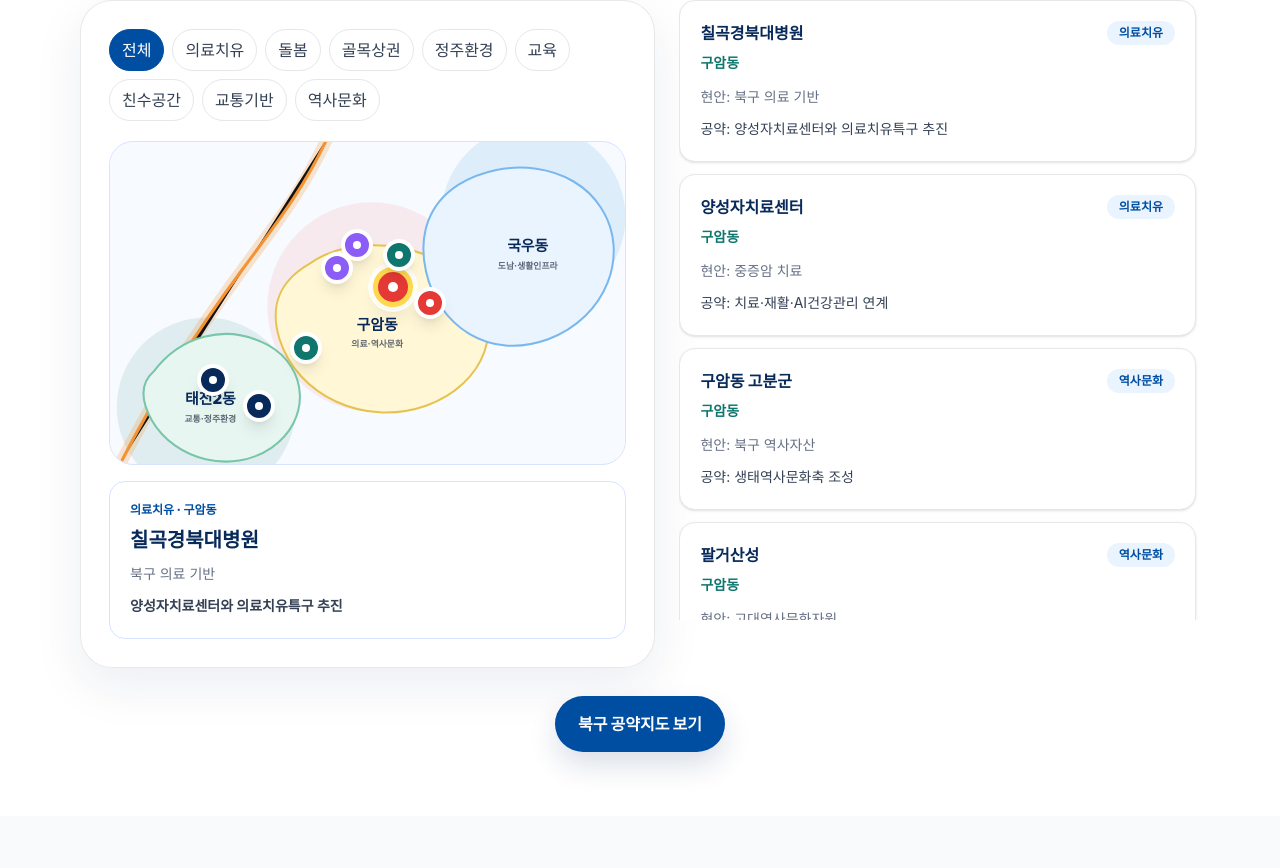
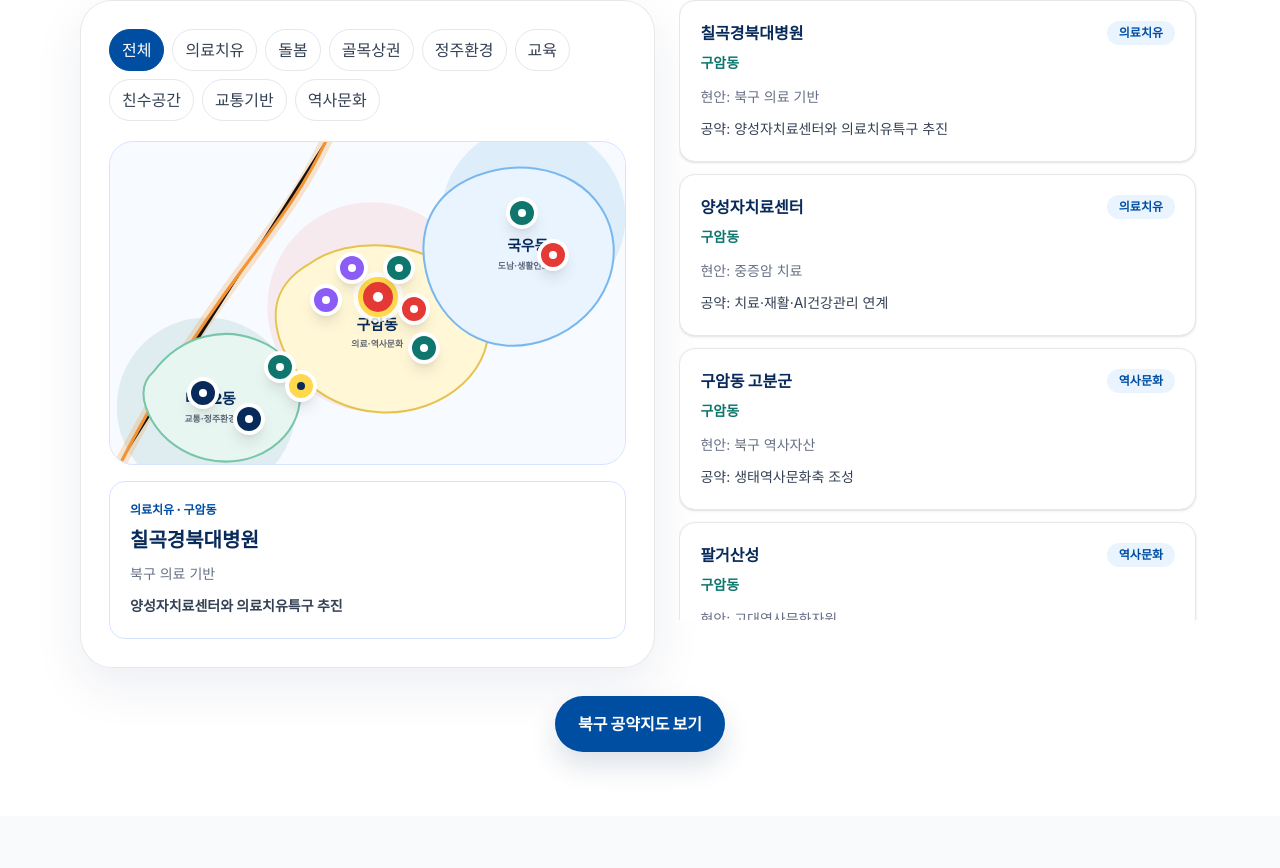
Before and after one commit to Taeri203/kimjiyeon, a Next.js app: page / in a window 1280 px wide. Shown: the part 3072-3940 px from the top of the page. Built offline with nearby package versions, Linux system fonts and the light colour scheme.

Commit message:
Fix pledge map labels and markers
Co-authored-by: Cursor <cursoragent@cursor.com>

```diff
--- a/src/app/globals.css
+++ b/src/app/globals.css
@@ -40,8 +40,8 @@ img { max-width: 100%; }
 .surface-panel { border: 1px solid rgba(229,231,235,.92); background: rgba(255,255,255,.94); box-shadow: 0 18px 50px rgba(8,42,90,.08); }
 .motion-card { transition: transform .22s ease, box-shadow .22s ease, border-color .22s ease; }
 .motion-card:hover { transform: translateY(-4px); box-shadow: 0 22px 44px rgba(8,42,90,.14); border-color: #B9D8FF; }
-.map-marker { transition: transform .18s ease; }
-.map-marker:hover { transform: translate(-50%, -50%) scale(1.12); }
+.map-marker > span { transition: transform .18s ease, box-shadow .18s ease; }
+.map-marker:hover > span { transform: scale(1.12); }
 .hero-copy { animation: hero-copy-enter .62s cubic-bezier(.2,.8,.2,1) both; }
 .hero-visual { animation: hero-visual-enter .72s cubic-bezier(.2,.8,.2,1) .08s both; }
 .hero-orbit { animation: hero-orbit-drift 12s ease-in-out infinite; transform-origin: center; }
@@ -75,7 +75,7 @@ img { max-width: 100%; }
 
 @media (prefers-reduced-motion: reduce) {
   html { scroll-behavior: auto; }
-  .motion-card, .motion-card:hover, .btn-base, .btn-base:hover, .map-marker, .map-marker:hover, .hero-copy, .hero-visual, .hero-orbit, .hero-dash, .hero-dash-alt { opacity: 1; filter: none; transform: none; transition: none; animation: none; }
+  .motion-card, .motion-card:hover, .btn-base, .btn-base:hover, .map-marker > span, .map-marker:hover > span, .hero-copy, .hero-visual, .hero-orbit, .hero-dash, .hero-dash-alt { opacity: 1; filter: none; transform: none; transition: none; animation: none; }
 }
 
 @media (max-width: 768px) {
--- a/src/components/sections/StaticMap.tsx
+++ b/src/components/sections/StaticMap.tsx
@@ -9,10 +9,11 @@ import { cn } from "@/lib/utils";
 const colors: Record<string, string> = { 의료치유: "bg-[#E53935]", 돌봄: "bg-[#0072CE]", 골목상권: "bg-[#FFD84D]", 정주환경: "bg-[#0F766E]", 교육: "bg-[#004EA2]", 친수공간: "bg-[#0F766E]", 교통기반: "bg-[#082A5A]", 역사문화: "bg-[#8B5CF6]" };
 
 export function StaticMap({ preview = false }: { preview?: boolean }) {
+  void preview;
   const [category, setCategory] = useState<MapCategory>("전체");
   const [selected, setSelected] = useState(mapMarkers[0]);
   const markers = useMemo(() => category === "전체" ? mapMarkers : mapMarkers.filter((m) => m.category === category), [category]);
-  const shown = preview ? markers.slice(0, 8) : markers;
+  const shown = markers;
 
   return (
     <div className="grid gap-6 lg:grid-cols-[1.05fr_.95fr]">
@@ -36,7 +37,7 @@ export function StaticMap({ preview = false }: { preview?: boolean }) {
         </div>
 
         <div className="relative aspect-[16/11] overflow-hidden rounded-[1.5rem] border border-[#D7E4FF] bg-[#F7FAFF] md:aspect-[16/10]">
-          <svg viewBox="0 0 760 460" className="absolute inset-0 h-full w-full" role="img" aria-label="7시 방향 태전2동, 중앙 구암동, 1시 방향 국우동·도남권을 도형과 3호선 주황색 라인으로 표시한 북구 공약지도">
+          <svg viewBox="0 0 760 460" className="absolute inset-0 h-full w-full" role="img" aria-label="태전2동, 구암동, 국우동·도남권을 도형과 3호선 주황색 라인으로 표시한 북구 공약지도">
             <rect width="760" height="460" fill="#F7FAFF" />
             <circle cx="142" cy="384" r="132" fill="#0F766E" opacity=".10" />
             <circle cx="386" cy="236" r="154" fill="#E53935" opacity=".08" />
@@ -78,9 +79,9 @@ export function StaticMap({ preview = false }: { preview?: boolean }) {
           ))}
 
           <div className="pointer-events-none absolute inset-x-3 bottom-3 grid grid-cols-3 gap-2 md:hidden">
-            <span className="rounded-xl bg-white/86 px-2 py-1 text-center text-xs font-black text-[#082A5A]">7시 태전2동</span>
-            <span className="rounded-xl bg-white/86 px-2 py-1 text-center text-xs font-black text-[#082A5A]">중앙 구암동</span>
-            <span className="rounded-xl bg-white/86 px-2 py-1 text-center text-xs font-black text-[#082A5A]">1시 국우동</span>
+            <span className="rounded-xl bg-white/86 px-2 py-1 text-center text-xs font-black text-[#082A5A]">태전2동</span>
+            <span className="rounded-xl bg-white/86 px-2 py-1 text-center text-xs font-black text-[#082A5A]">구암동</span>
+            <span className="rounded-xl bg-white/86 px-2 py-1 text-center text-xs font-black text-[#082A5A]">국우동</span>
           </div>
         </div>
 
--- a/src/data/map.ts
+++ b/src/data/map.ts
@@ -3,16 +3,16 @@ import type { MapCategory, MapMarker } from "@/types";
 export const mapCategories: MapCategory[] = ["전체", "의료치유", "돌봄", "골목상권", "정주환경", "교육", "친수공간", "교통기반", "역사문화"];
 
 export const mapMarkers: MapMarker[] = [
-  { title: "칠곡경북대병원", category: "의료치유", area: "구암동", issue: "북구 의료 기반", pledge: "양성자치료센터와 의료치유특구 추진", x: 55, y: 45 },
-  { title: "양성자치료센터", category: "의료치유", area: "구암동", issue: "중증암 치료", pledge: "치료·재활·AI건강관리 연계", x: 62, y: 50 },
-  { title: "구암동 고분군", category: "역사문화", area: "구암동", issue: "북구 역사자산", pledge: "생태역사문화축 조성", x: 48, y: 32 },
-  { title: "팔거산성", category: "역사문화", area: "구암동", issue: "고대역사문화자원", pledge: "누리길·탐방길 활성화", x: 44, y: 39 },
-  { title: "운암지", category: "친수공간", area: "구암동", issue: "산책·휴식공간", pledge: "산책로 재정비와 녹지축 연결", x: 56, y: 35 },
-  { title: "팔거천", category: "친수공간", area: "태전2·구암", issue: "수변 보행로·자전거도로", pledge: "연결성 강화와 주민 친수공간 확대", x: 38, y: 64 },
-  { title: "대구운전면허시험장", category: "교통기반", area: "태전2동", issue: "이전 재추진", pledge: "이전 가속화와 후적지 활용 공론장", x: 20, y: 74 },
-  { title: "호국로 50사단 앞", category: "교통기반", area: "태전2동", issue: "지하차도", pledge: "지하차도 조기 착공", x: 29, y: 82 },
-  { title: "도남공공주택지구", category: "정주환경", area: "국우동·도남권", issue: "입주민 생활인프라", pledge: "학교·도서관·의료시설 동반 확충", x: 82, y: 32 },
-  { title: "농업기술원 이전지", category: "의료치유", area: "국우동·도남권", issue: "후적지 활용", pledge: "메디컬 콤플렉스 구축 및 치의학연구원 유치", x: 88, y: 44 },
-  { title: "구암동 행정타운", category: "정주환경", area: "구암동", issue: "주민 열린공간", pledge: "공공체육시설과 주민공간 활용", x: 60, y: 63 },
-  { title: "골목형 상점가 후보지", category: "골목상권", area: "태전2·구암·국우", issue: "상권 침체", pledge: "온누리상품권·노후환경·마케팅 지원", x: 42, y: 72 },
+  { title: "칠곡경북대병원", category: "의료치유", area: "구암동", issue: "북구 의료 기반", pledge: "양성자치료센터와 의료치유특구 추진", x: 52, y: 48 },
+  { title: "양성자치료센터", category: "의료치유", area: "구암동", issue: "중증암 치료", pledge: "치료·재활·AI건강관리 연계", x: 59, y: 52 },
+  { title: "구암동 고분군", category: "역사문화", area: "구암동", issue: "북구 역사자산", pledge: "생태역사문화축 조성", x: 47, y: 39 },
+  { title: "팔거산성", category: "역사문화", area: "구암동", issue: "고대역사문화자원", pledge: "누리길·탐방길 활성화", x: 42, y: 49 },
+  { title: "운암지", category: "친수공간", area: "구암동", issue: "산책·휴식공간", pledge: "산책로 재정비와 녹지축 연결", x: 56, y: 39 },
+  { title: "팔거천", category: "친수공간", area: "태전2·구암", issue: "수변 보행로·자전거도로", pledge: "연결성 강화와 주민 친수공간 확대", x: 33, y: 70 },
+  { title: "대구운전면허시험장", category: "교통기반", area: "태전2동", issue: "이전 재추진", pledge: "이전 가속화와 후적지 활용 공론장", x: 18, y: 78 },
+  { title: "호국로 50사단 앞", category: "교통기반", area: "태전2동", issue: "지하차도", pledge: "지하차도 조기 착공", x: 27, y: 86 },
+  { title: "도남공공주택지구", category: "정주환경", area: "국우동·도남권", issue: "입주민 생활인프라", pledge: "학교·도서관·의료시설 동반 확충", x: 80, y: 22 },
+  { title: "농업기술원 이전지", category: "의료치유", area: "국우동·도남권", issue: "후적지 활용", pledge: "메디컬 콤플렉스 구축 및 치의학연구원 유치", x: 86, y: 35 },
+  { title: "구암동 행정타운", category: "정주환경", area: "구암동", issue: "주민 열린공간", pledge: "공공체육시설과 주민공간 활용", x: 61, y: 64 },
+  { title: "골목형 상점가 후보지", category: "골목상권", area: "태전2·구암·국우", issue: "상권 침체", pledge: "온누리상품권·노후환경·마케팅 지원", x: 37, y: 76 },
 ];
```
